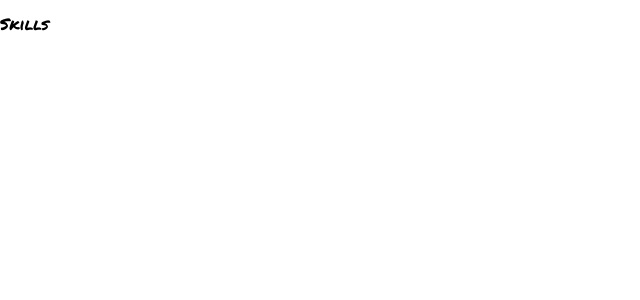
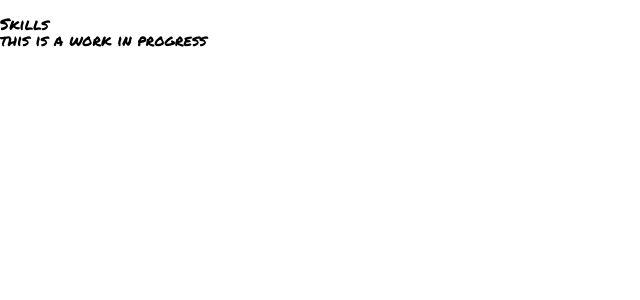
Before and after one commit to Ace-as-sin/portfolio, a React (Create React App) app: page /skills in a window 1280 px wide. Shown: the top 300 px of the page, without its empty margins (0-640 px from the left). Built offline with nearby package versions, Linux system fonts and the light colour scheme.

Commit message:
added work in progress to pages

```diff
--- a/src/pages/projects.jsx
+++ b/src/pages/projects.jsx
@@ -2,6 +2,7 @@ export default function Projects() {
     return (
       <main style={{ padding: "1rem 0" }}>
         <h2>Projects</h2>
+        <h4>this is a work in progress</h4>
       </main>
     );
   }
--- a/src/pages/skills.jsx
+++ b/src/pages/skills.jsx
@@ -2,6 +2,7 @@ export default function Skills() {
     return (
       <main style={{ padding: "1rem 0" }}>
         <h2>Skills</h2>
+        <h4>this is a work in progress</h4>
       </main>
     );
   }
--- a/src/pages/socials.jsx
+++ b/src/pages/socials.jsx
@@ -2,6 +2,7 @@ export default function Socials() {
     return (
       <main style={{ padding: "1rem 0" }}>
         <h2>Socials</h2>
+        <h4>this is a work in progress</h4>
       </main>
     );
   }
```
